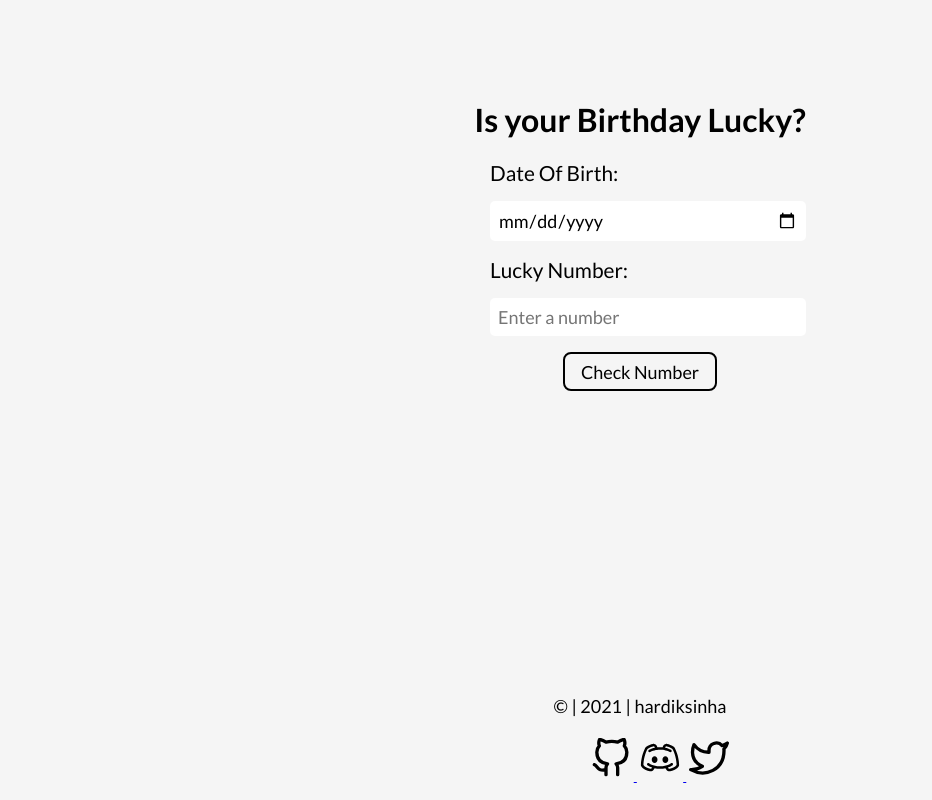
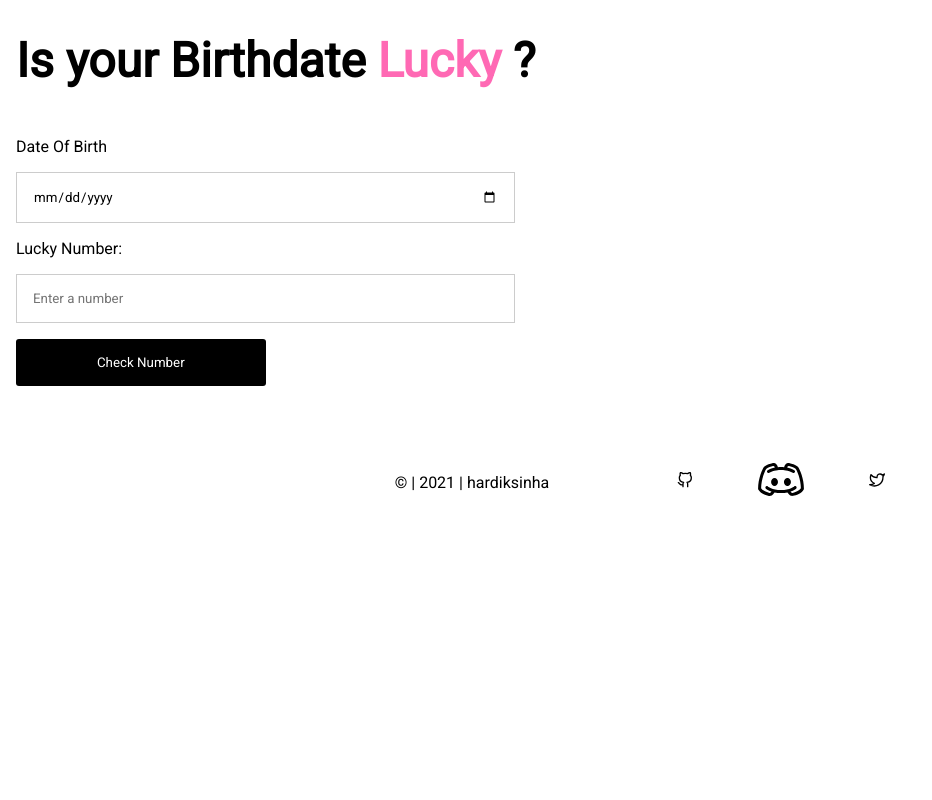
Before and after one commit to hdrock03/Assignment-mark11, a plain HTML site: page index.html in a window 1280 px wide. Shown: the whole page, without its empty margins (0-932 px from the left). Drawn offline with Linux system fonts and the light colour scheme.

Commit message:
feat changed style

```diff
--- a/index.html
+++ b/index.html
@@ -3,26 +3,27 @@
   <head>
     <meta charset="UTF-8" />
     <meta name="viewport" content="width=device-width, initial-scale=1.0" />
-    <link
-      href="https://fonts.googleapis.com/css2?family=Lato:wght@400;700&display=swap"
-      rel="stylesheet"
-    />
+    <link href="https://fonts.googleapis.com/css2?family=Lato:wght@400;700&display=swap" rel="stylesheet" />
     <link rel="stylesheet" href="/style.css" />
-    <title>Assignment-mark11</title>
+    <title>Mark-11</title>
   </head>
   <body>
-    <h1 class="header">Is your Birthday Lucky?</h1>
+    <div class="content">
       <main class="container">
-      <label for="date-of-birth">Date Of Birth:</label>
+        <h1 class="header">Is your Birthdate <span>Lucky</span> ?</h1>
+        <div class="form">
+          <label for="date-of-birth">Date Of Birth</label>
           <input type="date" id="date-of-birth" />
           <label for="lucky-number">Lucky Number:</label>
           <input type="number" id="lucky-number" placeholder="Enter a number" />
           <button id="calculate-number">Check Number</button>
+        </div>
         <p id="output-container"></p>
       </main>
+    </div>
     <footer>
       <p>© | 2021 | hardiksinha</p>
-      <ul class="footer-list">
+      <ul class="footer">
         <li>
           <a class="links" href="https://github.com/hdrock03" target="_blank">
             <img src="images/github.svg" alt="github" />
--- a/main.js
+++ b/main.js
@@ -1,7 +1,7 @@
-const dateOfBirth = document.querySelector("#date-of-birth");
-const luckyDate = document.querySelector("#lucky-Date");
+const dob = document.querySelector("#date-of-birth");
+const luckyNumber = document.querySelector("#lucky-number");
 const check = document.querySelector("#calculate-number");
-const displayMessage = document.querySelector("#output-container");
+const output = document.querySelector("#output-container");
 
 const calculateSum = (date) => {
   let sum = 0;
@@ -15,18 +15,18 @@ const calculateSum = (date) => {
 const checkIsNumberLucky = (sumOfDate, numberToCheck) => {
   console.log(sumOfDate, numberToCheck);
   if (sumOfDate % numberToCheck === 0) {
-    return showMessage(`${numberToCheck} is a lucky number `);
+    return showMessage(`congrats ! ${numberToCheck} is a lucky number! `);
   }
-  showMessage(`${numberToCheck} is not lucky number`);
+  showMessage(`OOPS! ${numberToCheck} is not a lucky number!`);
 };
 
 const showMessage = (message) => {
-  displayMessage.innerText = message;
+  output.innerText = message;
 };
 
 check.addEventListener("click", () => {
-  const date = dateOfBirth.value;
-  const numberToCheck = luckyDate.value;
+  const date = dob.value;
+  const numberToCheck = luckyNumber.value;
   if (date && numberToCheck) {
     const sumOfDate = calculateSum(date);
     checkIsNumberLucky(sumOfDate, numberToCheck);
--- a/style.css
+++ b/style.css
@@ -1,102 +1,74 @@
-:root {
-    --background-dark: whitesmoke;
-    --black: #000;
-  }
-
-  html {
-    background-color: var(--background-dark);
-    color: var(--black);
-    height: 100%;
-  }
+@import url("https://fonts.googleapis.com/css2?family=Roboto&display=swap");
 
 * {
-    font-family: "Lato", sans-serif;
+  margin: 0;
+  padding: 0;
+  box-sizing: border-box;
+  font-family: "Roboto", sans-serif;
 }
 
 .header {
-    text-align: center;
-    margin-top: 100px;
+  padding: 2rem 0;
+  font-size: 3rem;
 }
 
-  .container {
-    width: 300px;
-    margin: auto auto;
+.content {
+  padding: 0 1rem;
 }
 
-  label,
+.form {
+  display: flex;
+  flex-direction: column;
+}
+
 input {
-    display: block;
-    margin-top: 0.5rem;
-    width: 100%;
+  padding: 1rem;
+  width: 40%;
+  border: 1px solid #ccc;
 }
 
 label {
-    font-weight: 500;
-    font-size: 1.3rem;
+  padding: 1rem 0;
+  border-radius: 3px;
 }
 
-  input {
-    border-radius: 5px;
-    padding: 0.5rem;
-    border: transparent;
-    font-size: large;
-    margin: 1rem 0;
+button {
+  margin-top: 1rem;
+  width: 20%;
+  padding: 1rem;
+  cursor: pointer;
+  background-color: #000;
+  color: #fff;
+  border: none;
+  border-radius: 3px;
+  margin-bottom: 1rem;
 }
 
-  #calculate-number {
-    margin: 0.5rem auto;
-    display: block;
+footer {
+  display: flex;
+  align-items: center;
+  padding: 2rem;
+  justify-content: center;
 }
 
-  #calculate-number {
-    background-color: var(--background-dark);
-    border: 2px solid var(--black);
-    color: var(--black);
-    padding: 0.4rem 1rem;
-    border-radius: 0.5rem;
-    font-size: large;
-    cursor: pointer;
-    outline: var(--black);
-    margin: auto;
-    display: block;
+ul li {
+  list-style-type: none;
+  display: flex;
 }
 
-  #output-container {
-    display: block;
-    margin: auto;
-    margin-top: 1rem;
-    width: 100%;
-    text-align: center;
-    padding: 0.5rem;
-    font-size: x-large;
-    border-color: var(--black);
-    border-width: medium;
-    border-radius: 5px;
-  }
 footer {
-    text-align: center;
-    position: absolute;
-    bottom: 0;
-    left: 0;
-    right: 0;
+  display: flex;
+  align-items: center;
+  gap: 8rem;
+  height: 10rem;
 }
 
-  footer p {
-    font-size: large;
-    text-align: center;
+.footer {
+  display: flex;
+  align-items: center;
+  gap: 4rem;
 }
 
-  .footer-list {
-    margin: 1rem;
+span {
+  color: #ff69b4;
 }
-
-  a,
-  img,
-  li {
-    display: inline;
-  }
-
-  img {
-    width: 40px;
-    padding: 0.2rem;
-  }
```
Lines whose indentation alone changed are shown as unchanged.
